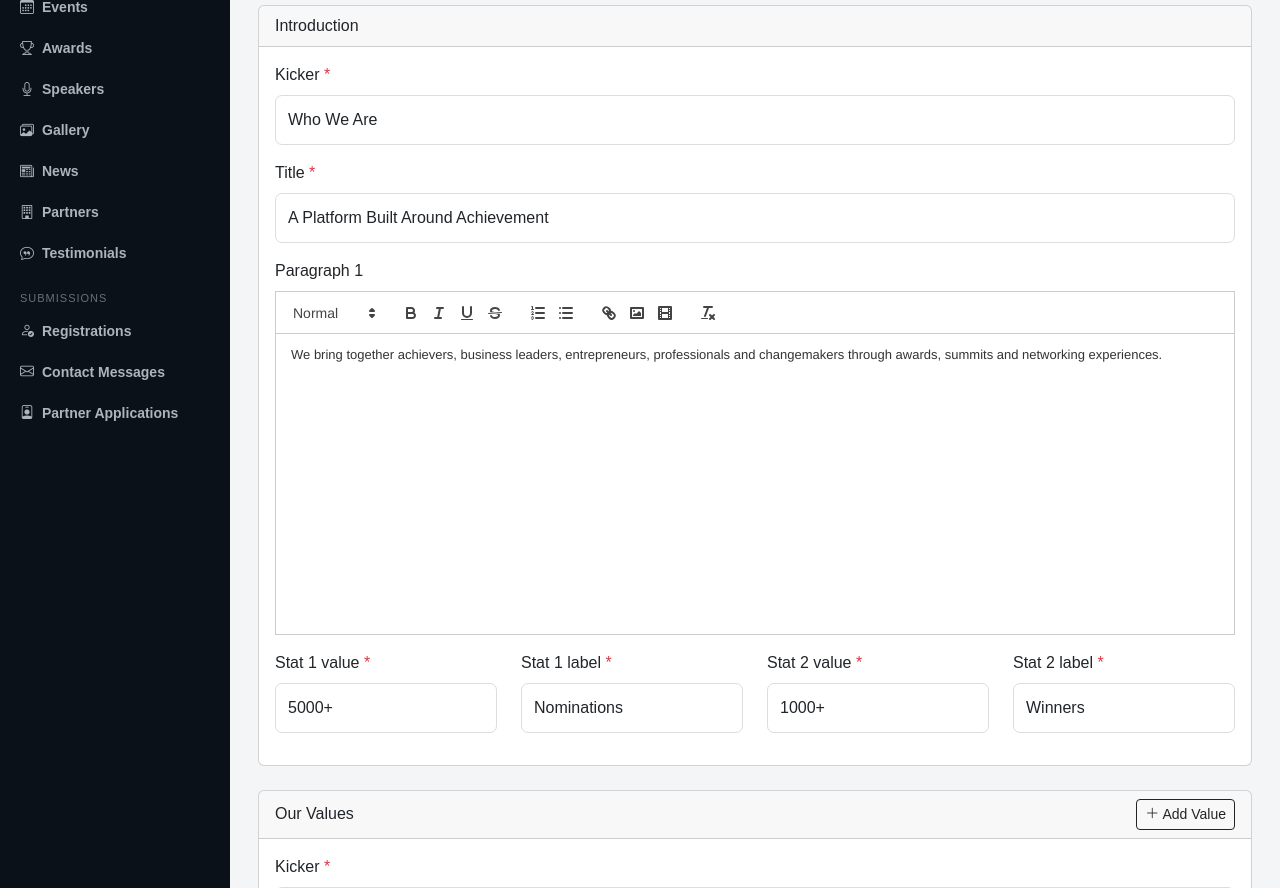
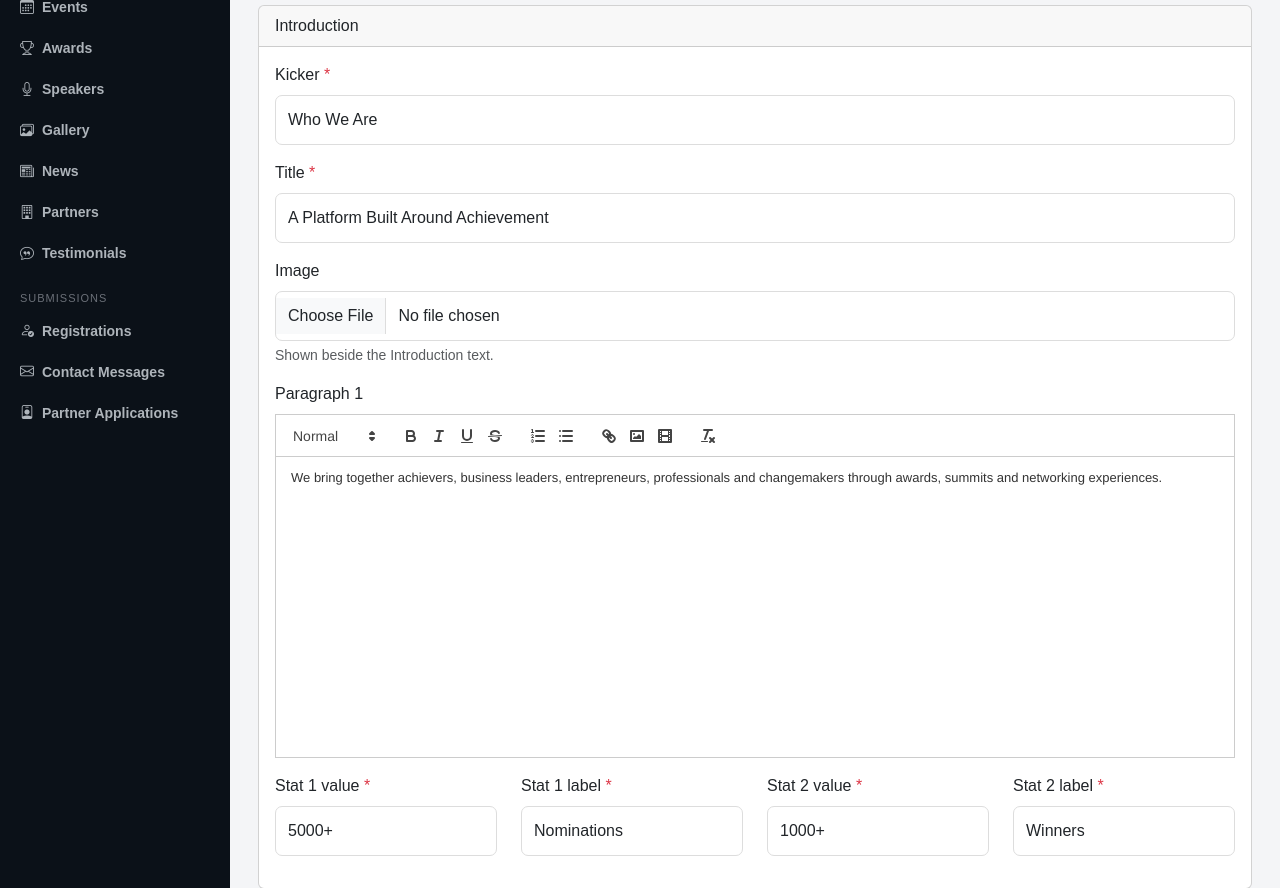
Before and after one commit to creatikasoftware/yellow, a Laravel app: page /admin/pages/about in a window 1280 px wide. Shown: the part 553-1441 px from the top of the page. Run offline with Laravel 12, Linux system fonts and the light colour scheme; a user stored in the database is signed in; data comes from the database, SQL or seed files in the repository; style sheets or scripts are compiled from the project's sources; some libraries are stand-ins or nearby versions.

Commit message:
Add About page intro image upload and per-event photo galleries
- Add admin-editable image field for the About page Introduction section
- Add a gallery section to each event's detail page, showing photos linked
  to that event via the existing admin Gallery "Related Event" field

Co-Authored-By: Claude Sonnet 5 <noreply@anthropic.com>

```diff
--- a/app/Http/Controllers/Admin/PageContentController.php
+++ b/app/Http/Controllers/Admin/PageContentController.php
@@ -2,6 +2,7 @@
 
 namespace App\Http\Controllers\Admin;
 
+use App\Http\Controllers\Admin\Concerns\HandlesUploads;
 use App\Http\Controllers\Controller;
 use App\Support\PageContent;
 use Illuminate\Http\RedirectResponse;
@@ -9,6 +10,8 @@ use Illuminate\Http\Request;
 
 class PageContentController extends Controller
 {
+    use HandlesUploads;
+
     public function editHome()
     {
         $content = PageContent::get('home');
@@ -73,6 +76,7 @@ class PageContentController extends Controller
             'hero_subtitle' => ['required', 'string', 'max:1000'],
             'intro_kicker' => ['required', 'string', 'max:255'],
             'intro_title' => ['required', 'string', 'max:255'],
+            'intro_image' => ['nullable', 'image', 'max:4096'],
             'intro_body_1' => ['required', 'string'],
             'stat_1_value' => ['required', 'string', 'max:50'],
             'stat_1_label' => ['required', 'string', 'max:100'],
@@ -87,6 +91,13 @@ class PageContentController extends Controller
             'cta_text' => ['required', 'string', 'max:255'],
             'cta_button_text' => ['required', 'string', 'max:100'],
         ]);
+
+        if ($request->hasFile('intro_image')) {
+            $this->deleteStoredImage(PageContent::get('about')['intro_image']);
+            $validated['intro_image'] = $this->storeUploadedImage($request, 'intro_image', 'about');
+        } else {
+            unset($validated['intro_image']);
+        }
 
         $values = [];
         foreach ($validated['value_label'] as $index => $label) {
--- a/app/Http/Controllers/EventController.php
+++ b/app/Http/Controllers/EventController.php
@@ -21,7 +21,7 @@ class EventController extends Controller
     {
         abort_if($event->status !== 'published', 404);
 
-        $event->load('agendaItems');
+        $event->load('agendaItems', 'galleryItems');
 
         return view('frontend.events.show', compact('event'));
     }
--- a/app/Models/Event.php
+++ b/app/Models/Event.php
@@ -69,7 +69,7 @@ class Event extends Model
 
     public function galleryItems(): HasMany
     {
-        return $this->hasMany(GalleryItem::class);
+        return $this->hasMany(GalleryItem::class)->orderBy('sort_order');
     }
 
     public function scopePublished($query)
--- a/app/Support/PageContent.php
+++ b/app/Support/PageContent.php
@@ -59,6 +59,7 @@ class PageContent
                 'hero_subtitle' => "Discover the vision behind Yellow Achiever's Award and our commitment to recognizing excellence.",
                 'intro_kicker' => 'Who We Are',
                 'intro_title' => 'A Platform Built Around Achievement',
+                'intro_image' => null,
                 'intro_body_1' => 'We bring together achievers, business leaders, entrepreneurs, professionals and changemakers through awards, summits and networking experiences.',
                 'stat_1_value' => '5000+',
                 'stat_1_label' => 'Nominations',
--- a/resources/views/admin/pages/about.blade.php
+++ b/resources/views/admin/pages/about.blade.php
@@ -6,7 +6,7 @@
 
     <x-admin.page-heading title="About Page Content" />
 
-    <form method="POST" action="{{ route('admin.pages.about.update') }}">
+    <form method="POST" action="{{ route('admin.pages.about.update') }}" enctype="multipart/form-data">
         @csrf
         @method('PUT')
 
@@ -27,6 +27,7 @@
             <div class="card-body">
                 <x-admin.input name="intro_kicker" label="Kicker" :value="$content['intro_kicker']" required />
                 <x-admin.input name="intro_title" label="Title" :value="$content['intro_title']" required />
+                <x-admin.file name="intro_image" label="Image" :current="$content['intro_image']" help="Shown beside the Introduction text." />
                 <x-admin.rich-editor name="intro_body_1" label="Paragraph 1" :value="$content['intro_body_1']" />
                 <div class="row">
                     <div class="col-md-3"><x-admin.input name="stat_1_value" label="Stat 1 value" :value="$content['stat_1_value']" required /></div>
--- a/resources/views/frontend/about.blade.php
+++ b/resources/views/frontend/about.blade.php
@@ -19,7 +19,11 @@
         <div class="container">
             <div class="row g-5">
                 <div class="col-lg-6">
-                    <div class="image-placeholder" style="height:430px"></div>
+                    @if($content['intro_image'])
+                        <img src="{{ \Illuminate\Support\Facades\Storage::url($content['intro_image']) }}" alt="{{ $content['intro_title'] }}" class="img-fluid rounded" style="width:100%;height:430px;object-fit:cover">
+                    @else
+                        <div class="image-placeholder" style="height:430px"></div>
+                    @endif
                 </div>
                 <div class="col-lg-6">
                     <div class="section-kicker">{{ $content['intro_kicker'] }}</div>
```
Also changed, not shown: resources/views/frontend/events/show.blade.php (+16 -0 lines).
